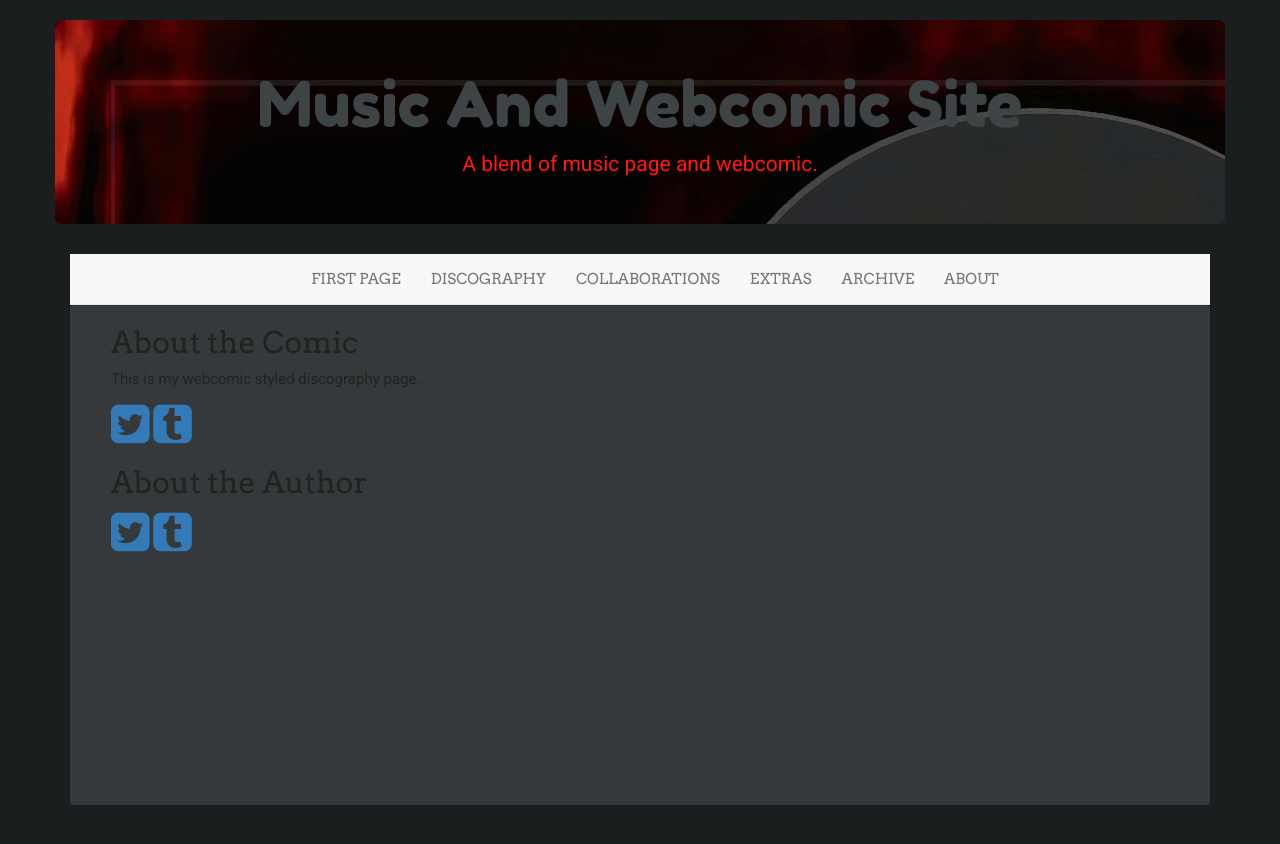
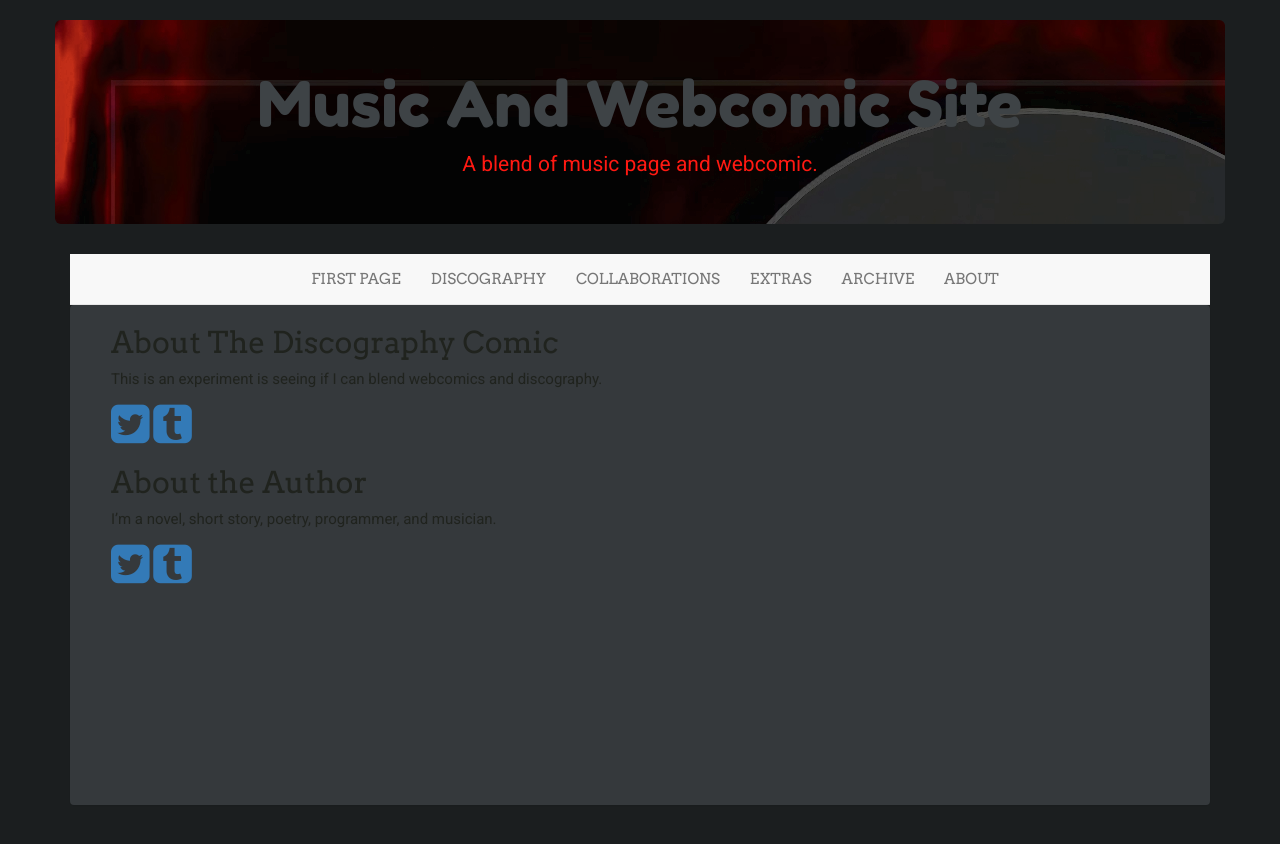
Before and after one commit to LWFlouisa/MyDiscography, a Jekyll site: the page built from about.md, in a window 1280 px wide. Shown: the top 844 px of the page. Built offline with Jekyll 4.4.1, drawn with Linux system fonts in a browser that asks for light colours; nearby versions of some CDN libraries; comment, search, counter and statistics services are not loaded.

Commit message:
Update about.md

```diff
--- a/about.md
+++ b/about.md
@@ -3,12 +3,12 @@ layout: default
 title: About
 permalink: /about
 ---
-# About the Comic
-
-This is my webcomic styled discography page.
+# About The Discography Comic
+This is an experiment is seeing if I can blend webcomics and discography.
 
 {% include socialmedia.html %}
 
 # About the Author
+I'm a novel, short story, poetry, programmer, and musician.
 
 {% include authorsocialmedia.html %}
```
